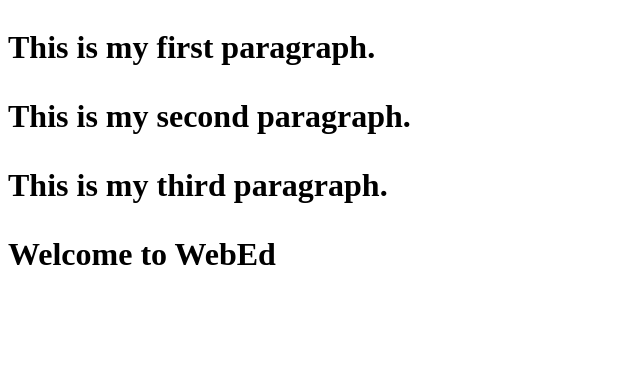
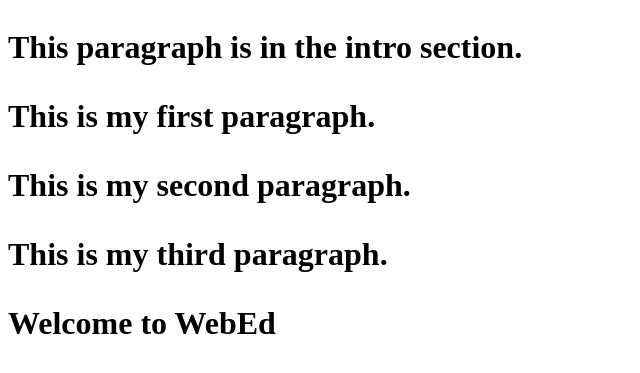
Before and after one commit to DeijaBurton/WebEd, a plain HTML site: page index.html in a window 1280 px wide. Shown: the part 27-400 px from the top of the page, without its empty margins (0-640 px from the left). Drawn offline with Linux system fonts and the light colour scheme.

Commit message:
Update index.html

```diff
--- a/index.html
+++ b/index.html
@@ -4,8 +4,16 @@
   </head>
   <body>
     <img src="the url of your image"> </a>
+
+  <div id="intro">
+    <p> This paragraph is in the intro section.</p>
+  </div>
+  <div class="steps">
   <p>This is my first paragraph.</p>
+  </div>
+  <div class="dotted">
   <p>This is my second paragraph. </p>
+  </div>
   <p>This is my third paragraph. </p>
   Welcome to WebEd </h1>
 <h2? On this site you will learn how to use HTML and CSS </h2>
```
